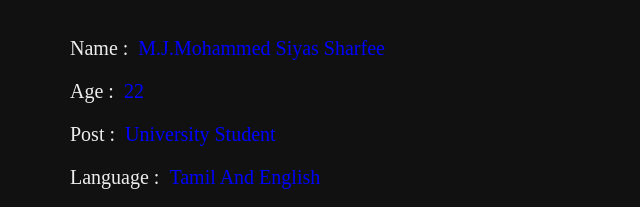
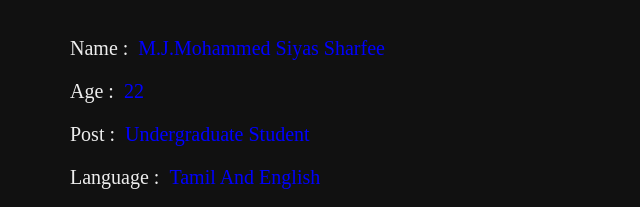
Before and after one commit to sharfee/EK, a plain HTML site: page Index.html in a window 1280 px wide. Shown: the part 881-1088 px from the top of the page, 355-995 px from the left. Drawn offline with nearby package versions, Linux system fonts and the light colour scheme.

Commit message:
Update Index.html

```diff
--- a/Index.html
+++ b/Index.html
@@ -81,7 +81,7 @@
     <div class="info">
         <h3> <span> name : </span> M.J.Mohammed Siyas Sharfee </h3>
         <h3> <span> age : </span> 22 </h3>
-        <h3> <span> post : </span>  University Student</h3>
+        <h3> <span> post : </span> Undergraduate Student</h3>
         <h3> <span> language : </span> Tamil and English </h3><br>
         <h3> <span> Social Media: </span></h3>
         <table border="0" cellspacing="15px">
```
